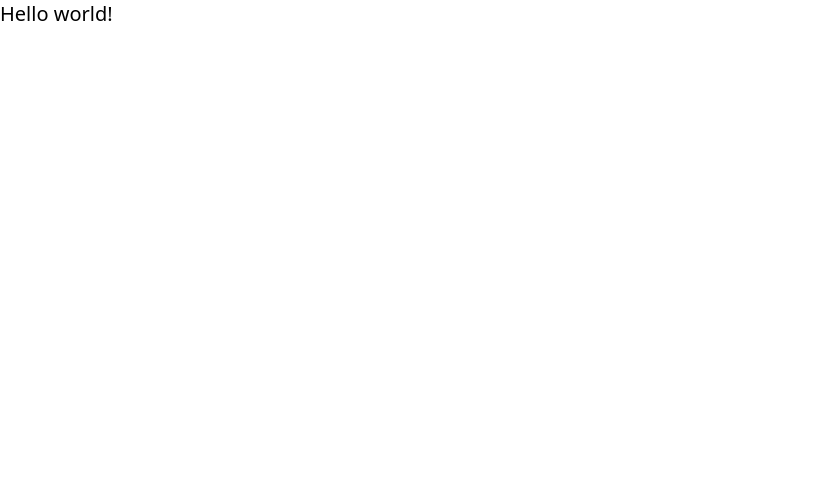
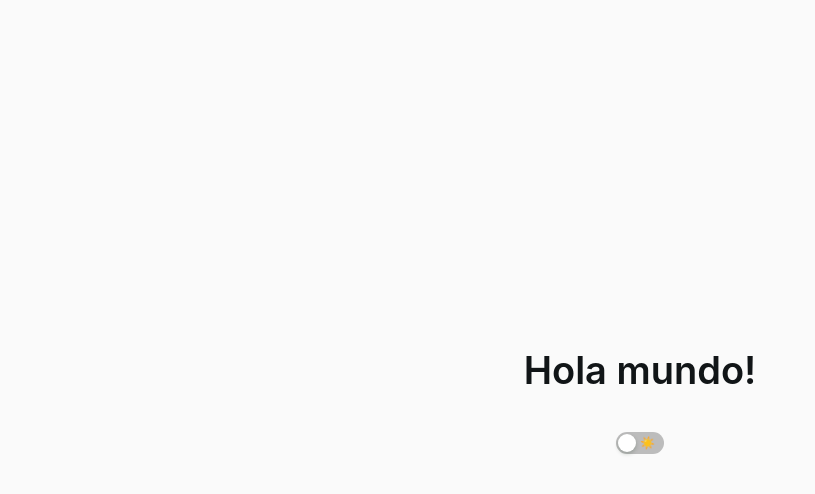
Before and after one commit to IgnacioGonzalia/rest-countries-api, a React (Vite) app: page / in a window 1280 px wide. Shown: the top 494 px of the page, without its empty margins (0-815 px from the left). Built offline with nearby package versions, Linux system fonts and the light colour scheme; the HTML template or start-up script is replaced by a standard one.

Commit message:
dark mode

```diff
--- a/src/App.css
+++ b/src/App.css
@@ -1 +1,15 @@
 @import "tailwindcss";
+
+:root {
+  --bg: #FAFAFA;
+  --component-bg: #FFF;
+  --text: #111517;
+  --placeholder: #C4C4C4;
+}
+
+[data-theme="dark"] {
+  --bg: #202C36;
+  --component-bg: #2B3844;
+  --text: #FFF;
+  --placeholder: #FFF;
+}
--- a/src/App.tsx
+++ b/src/App.tsx
@@ -1,7 +1,34 @@
+import { useEffect } from "react";
+import { useThemeStore } from "./store/themeStore";
+import { Flex, Switch, Typography } from "antd";
 import "./App.css";
 
 function App() {
-  return <p className="text-xl">Hello world!</p>;
+  const { darkMode, toggleDarkMode } = useThemeStore();
+  const { Title } = Typography;
+
+  useEffect(() => {
+    if (darkMode) document.documentElement.setAttribute("data-theme", "dark");
+    else document.documentElement.setAttribute("data-theme", "light");
+  }, [darkMode]);
+
+  return (
+    <Flex
+      vertical
+      justify="center"
+      align="center"
+      gap={"20px"}
+      className="min-h-screen bg-[color:var(--bg)] transition-colors duration-300"
+    >
+      <Title className="!text-[color:var(--text)]">Hola mundo!</Title>
+      <Switch
+        checked={darkMode}
+        onChange={toggleDarkMode}
+        checkedChildren="🌙"
+        unCheckedChildren="☀️"
+      />
+    </Flex>
+  );
 }
 
 export default App;
--- /dev/null
+++ b/src/store/themeStore.ts
@@ -0,0 +1,14 @@
+import { create } from "zustand";
+
+interface ThemeState {
+  darkMode: boolean;
+  toggleDarkMode: () => void;
+}
+
+export const useThemeStore = create<ThemeState>((set) => ({
+  darkMode: false,
+  toggleDarkMode: () =>
+    set((state) => ({
+      darkMode: !state.darkMode,
+    })),
+}));
--- /dev/null
+++ b/tailwind.config.ts
@@ -0,0 +1,7 @@
+/** @type {import('tailwindcss').Config} */
+export default {
+  content: ["./index.html", "./src/**/*.{js,ts,jsx,tsx}"],
+  darkMode: "class",
+  theme: {},
+  plugins: [],
+};
```
